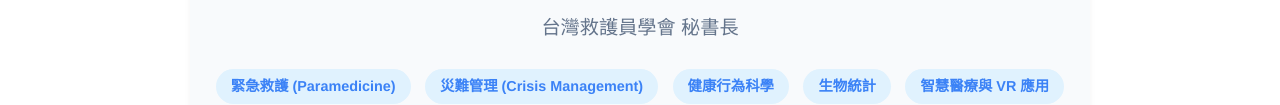
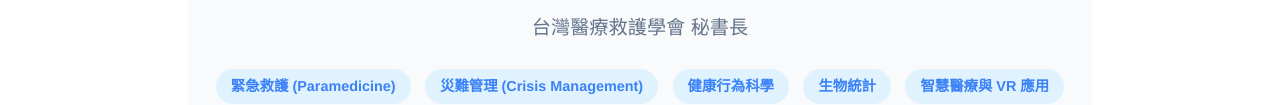
Before and after one commit to drjackchang/drjackchang, a plain HTML site: page index.html in a window 1280 px wide. Shown: the part 512-617 px from the top of the page. Drawn offline with Linux system fonts and the light colour scheme.

Commit message:
Update index.html

```diff
--- a/index.html
+++ b/index.html
@@ -145,7 +145,7 @@
 
             <h1>張育通 (Yu-Tung Chang, Ph.D.)</h1>
             <h2>國立臺北護理健康大學 健康科技學院 助理教授</h2>
-            <h2>台灣救護員學會 秘書長</h2>
+            <h2>台灣醫療救護學會 秘書長</h2>
 
             <div class="expertise-tags">
                 <span>緊急救護 (Paramedicine)</span>
```
